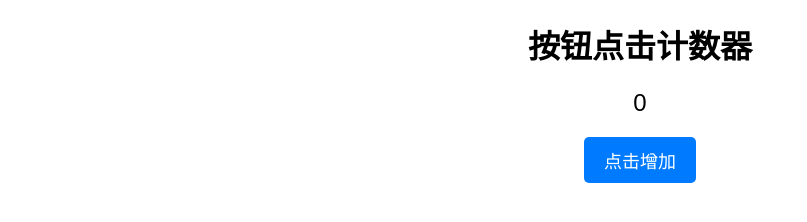
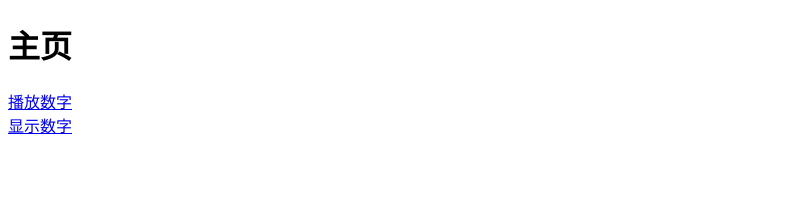
Before and after one commit to coolfangtao/FirstWebsite, a plain HTML site: page index.html in a window 1280 px wide. Shown: the whole page, without its empty margins (0-807 px from the left). Drawn offline with Linux system fonts and the light colour scheme.

Commit message:
Update index.html

```diff
--- a/index.html
+++ b/index.html
@@ -3,52 +3,14 @@
 <head>
 <meta charset="UTF-8">
 <meta name="viewport" content="width=device-width, initial-scale=1.0">
-<title>按钮点击计数器</title>
-<style>
-    body {
-        font-family: Arial, sans-serif;
-        text-align: center;
-    }
-    #counter {
-        font-size: 24px;
-        margin-bottom: 20px;
-    }
-    #btn {
-        padding: 10px 20px;
-        font-size: 18px;
-        cursor: pointer;
-        background-color: #007bff;
-        color: #fff;
-        border: none;
-        border-radius: 5px;
-        transition: background-color 0.3s;
-    }
-    #btn:hover {
-        background-color: #0056b3;
-    }
-</style>
+<title>主页</title>
 </head>
 <body>
 
-<h1>按钮点击计数器</h1>
+<h1>主页</h1>
 
-<div id="counter">0</div>
-<button id="btn">点击增加</button>
-
-<script>
-    // 获取计数器元素和按钮元素
-    var counterElement = document.getElementById('counter');
-    var btnElement = document.getElementById('btn');
-
-    // 设置初始计数值
-    var count = 0;
-
-    // 点击按钮时增加计数值并更新显示
-    btnElement.addEventListener('click', function() {
-        count++;
-        counterElement.textContent = count;
-    });
-</script>
+<a href="pages/playnumber.html">播放数字</a><br>
+<a href="pages/displaynumber.html">显示数字</a>
 
 </body>
 </html>
```
